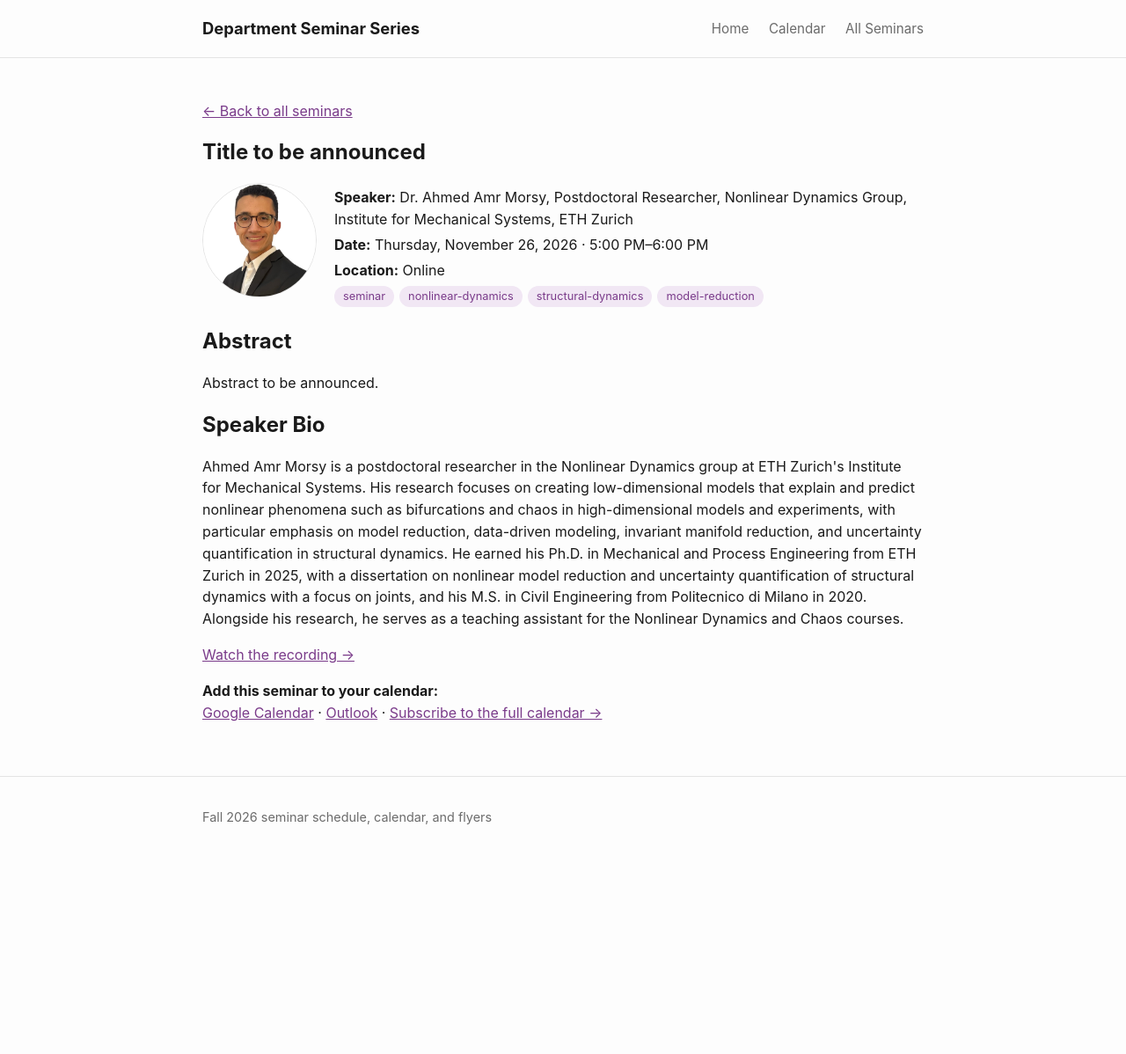
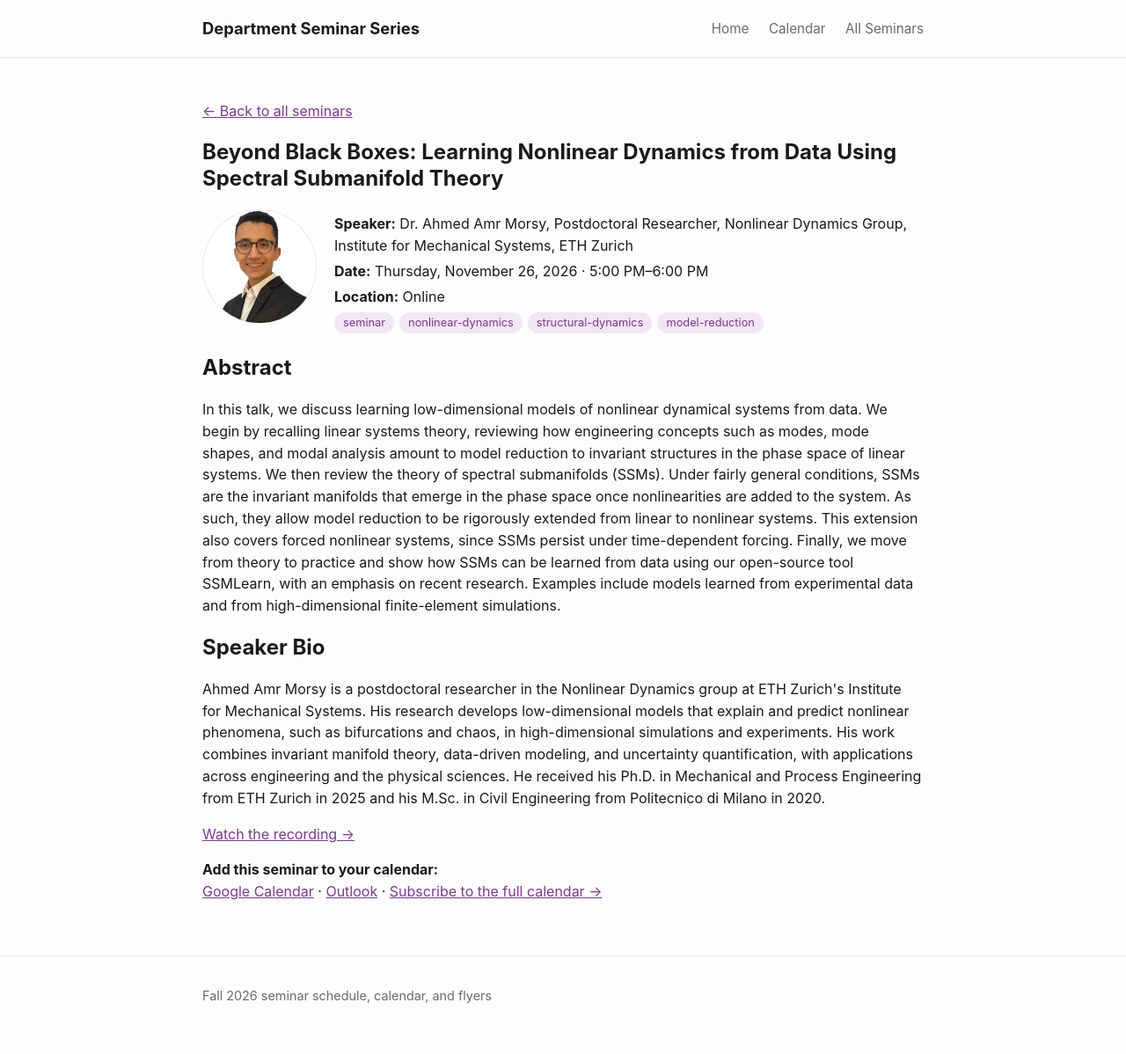
Before and after one commit to ThH00/seminars, a Jekyll site: the page built from _seminars/2026-11-26-morsy.md, in a window 1280 px wide. Shown: the whole page at 88% size. Built offline with Jekyll 4.4.1, drawn with Linux system fonts in a browser that asks for light colours; before the commit the page ends 994 px from its top, so only the background shows below that.

Commit message:
Fill in Ahmed Morsy's talk title, abstract, and final bio

```diff
--- a/_seminars/2026-11-26-morsy.md
+++ b/_seminars/2026-11-26-morsy.md
@@ -1,5 +1,5 @@
 ---
-title: "Title to be announced"
+title: "Beyond Black Boxes: Learning Nonlinear Dynamics from Data Using Spectral Submanifold Theory"
 speaker: "Dr. Ahmed Amr Morsy"
 affiliation: "Postdoctoral Researcher, Nonlinear Dynamics Group, Institute for Mechanical Systems, ETH Zurich"
 date: 2026-11-26
@@ -8,9 +8,9 @@ end_time: "18:00"
 location: "Online"
 photo: /assets/speakers/2026-11-26-morsy.png
 abstract: |
-  Abstract to be announced.
+  In this talk, we discuss learning low-dimensional models of nonlinear dynamical systems from data. We begin by recalling linear systems theory, reviewing how engineering concepts such as modes, mode shapes, and modal analysis amount to model reduction to invariant structures in the phase space of linear systems. We then review the theory of spectral submanifolds (SSMs). Under fairly general conditions, SSMs are the invariant manifolds that emerge in the phase space once nonlinearities are added to the system. As such, they allow model reduction to be rigorously extended from linear to nonlinear systems. This extension also covers forced nonlinear systems, since SSMs persist under time-dependent forcing. Finally, we move from theory to practice and show how SSMs can be learned from data using our open-source tool SSMLearn, with an emphasis on recent research. Examples include models learned from experimental data and from high-dimensional finite-element simulations.
 bio: |
-  Ahmed Amr Morsy is a postdoctoral researcher in the Nonlinear Dynamics group at ETH Zurich's Institute for Mechanical Systems. His research focuses on creating low-dimensional models that explain and predict nonlinear phenomena such as bifurcations and chaos in high-dimensional models and experiments, with particular emphasis on model reduction, data-driven modeling, invariant manifold reduction, and uncertainty quantification in structural dynamics. He earned his Ph.D. in Mechanical and Process Engineering from ETH Zurich in 2025, with a dissertation on nonlinear model reduction and uncertainty quantification of structural dynamics with a focus on joints, and his M.S. in Civil Engineering from Politecnico di Milano in 2020. Alongside his research, he serves as a teaching assistant for the Nonlinear Dynamics and Chaos courses.
+  Ahmed Amr Morsy is a postdoctoral researcher in the Nonlinear Dynamics group at ETH Zurich's Institute for Mechanical Systems. His research develops low-dimensional models that explain and predict nonlinear phenomena, such as bifurcations and chaos, in high-dimensional simulations and experiments. His work combines invariant manifold theory, data-driven modeling, and uncertainty quantification, with applications across engineering and the physical sciences. He received his Ph.D. in Mechanical and Process Engineering from ETH Zurich in 2025 and his M.Sc. in Civil Engineering from Politecnico di Milano in 2020.
 recording: ""
 tags: [seminar, nonlinear-dynamics, structural-dynamics, model-reduction]
 ---
```
